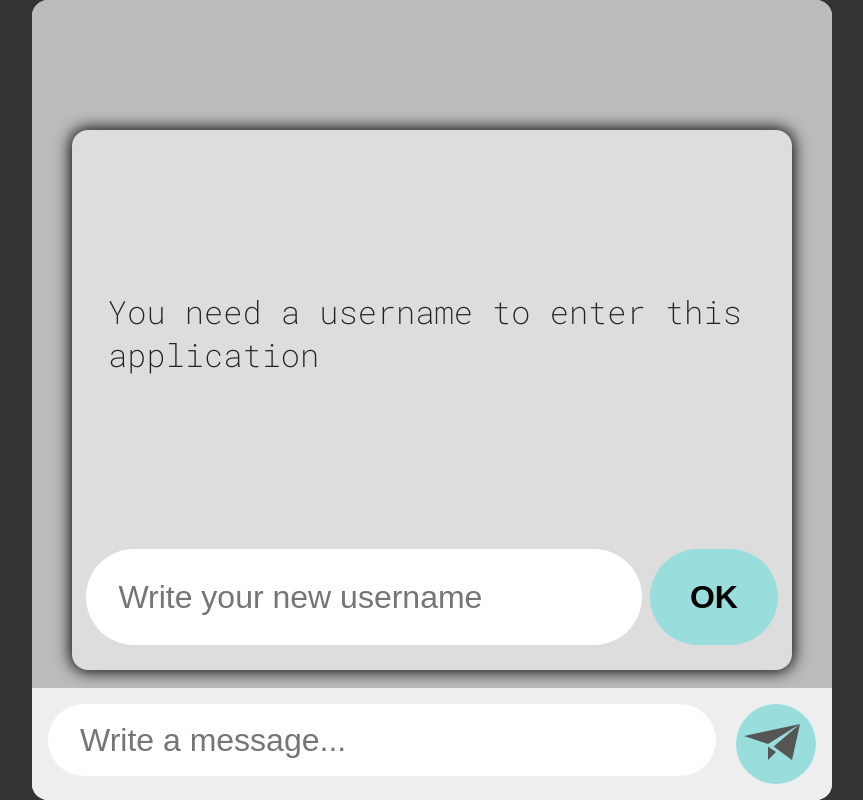
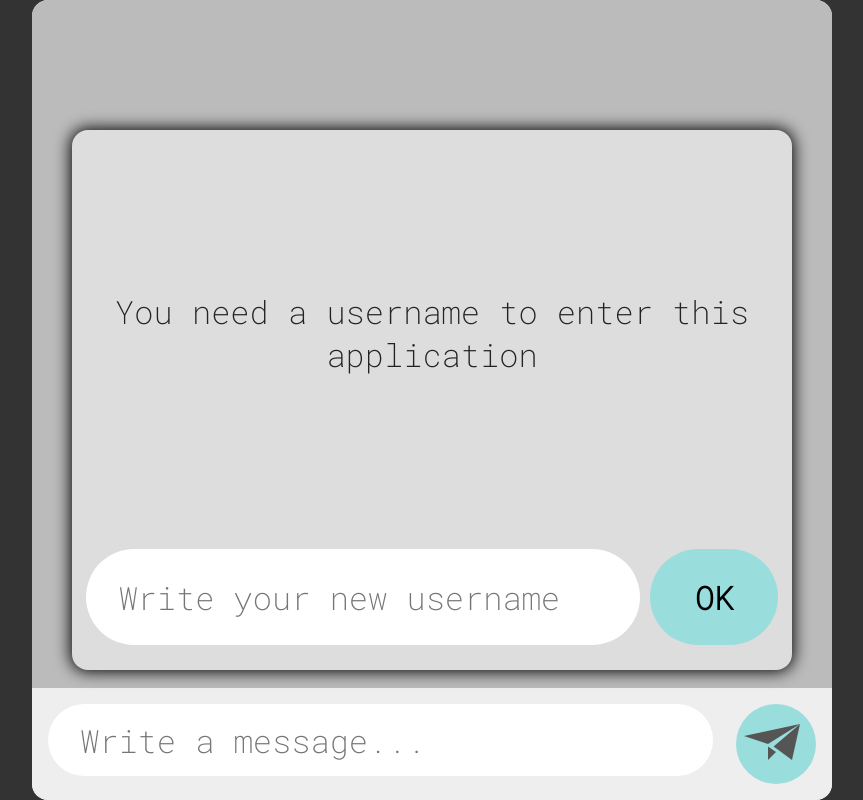
Before and after one commit to naranjujeli/real-time-chat, a React (Create React App) app in the folder client/: page / in a window 1280 px wide. Shown: the whole page, without its empty margins (208-1071 px from the left). Built offline with nearby package versions, Linux system fonts and the light colour scheme; no server answers.

Commit message:
Some CSS adjustments

```diff
--- a/client/src/styles/PopUp.css
+++ b/client/src/styles/PopUp.css
@@ -36,6 +36,7 @@
     max-width: 90%;
     max-height: 90%;
 
+    text-align: center;
     font-size: 4vmin;
     color: #222;
 }
--- a/client/src/styles/index.css
+++ b/client/src/styles/index.css
@@ -38,3 +38,11 @@ body > * {
 p {
     word-wrap: break-word;
 }
+
+input {
+    font-family: 'Roboto Mono', monospace;
+}
+
+button {
+    font-family: 'Roboto Mono', monospace;
+}
```
